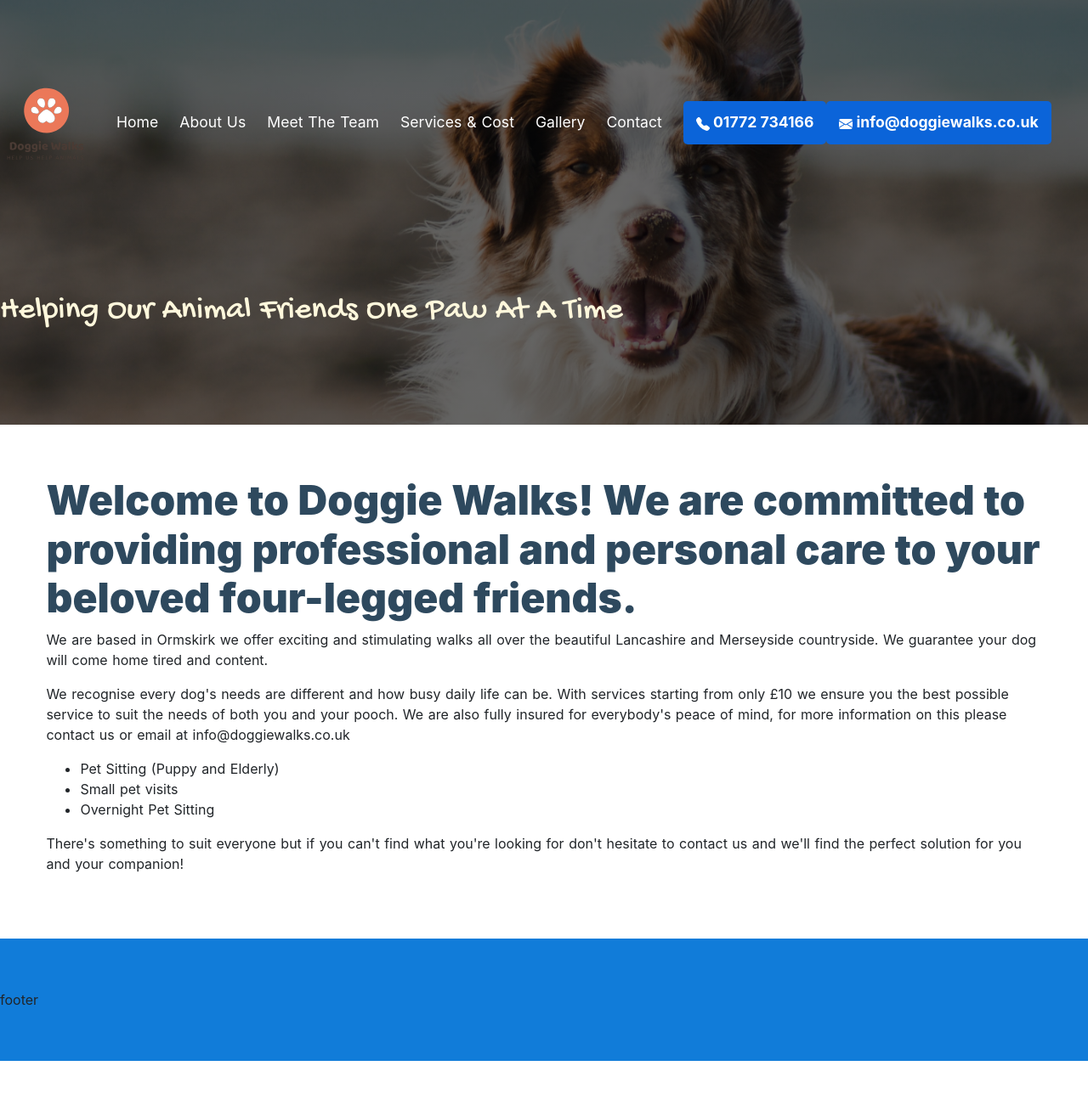
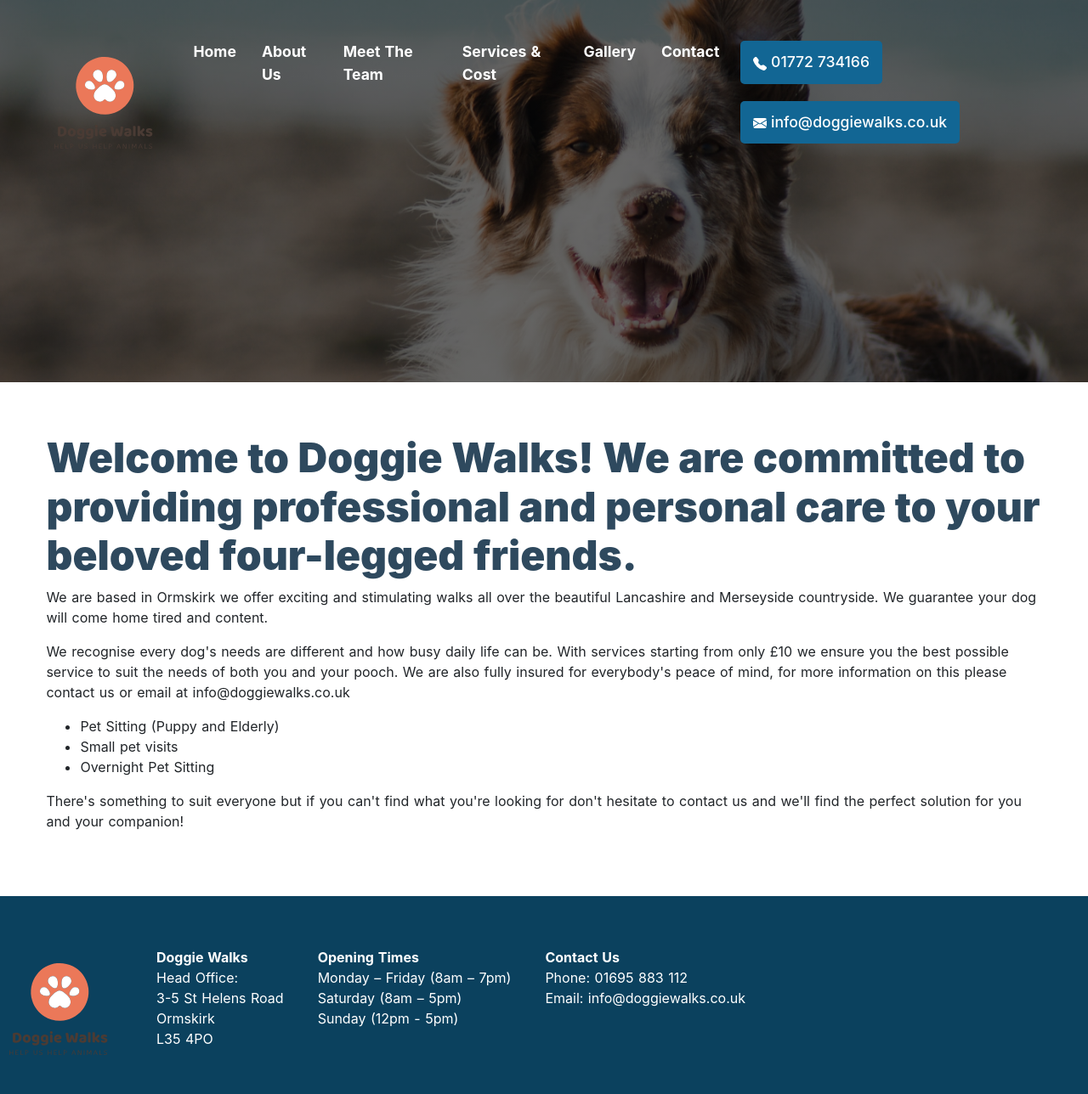
Before and after one commit to clarkenewsh/doggie-walks-site, a Nuxt app: page / in a window 1280 px wide. Shown: the top 1288 px of the page at 85% size. Before the commit the page ends 1249 px from the top, so only its background shows below. Built offline with nearby package versions, Linux system fonts and the light colour scheme.

Commit message:
fixes to component styles and functionality

```diff
--- a/components/ContactCTA.vue
+++ b/components/ContactCTA.vue
@@ -1,18 +1,32 @@
 <template>
   <div>
     <button>
-    <svg xmlns="http://www.w3.org/2000/svg" width="16" height="16" fill="currentColor" class="bi bi-telephone-fill" viewBox="0 0 16 16">
-  <path fill-rule="evenodd" d="M1.885.511a1.745 1.745 0 0 1 2.61.163L6.29 2.98c.329.423.445.974.315 1.494l-.547 2.19a.678.678 0 0 0 .178.643l2.457 2.457a.678.678 0 0 0 .644.178l2.189-.547a1.745 1.745 0 0 1 1.494.315l2.306 1.794c.829.645.905 1.87.163 2.611l-1.034 1.034c-.74.74-1.846 1.065-2.877.702a18.634 18.634 0 0 1-7.01-4.42 18.634 18.634 0 0 1-4.42-7.009c-.362-1.03-.037-2.137.703-2.877L1.885.511z"/>
+      <svg
+        xmlns="http://www.w3.org/2000/svg"
+        width="16"
+        height="16"
+        fill="currentColor"
+        class="bi bi-telephone-fill"
+        viewBox="0 0 16 16"
+      >
+        <path fill-rule="evenodd" d="M1.885.511a1.745 1.745 0 0 1 2.61.163L6.29 2.98c.329.423.445.974.315 1.494l-.547 2.19a.678.678 0 0 0 .178.643l2.457 2.457a.678.678 0 0 0 .644.178l2.189-.547a1.745 1.745 0 0 1 1.494.315l2.306 1.794c.829.645.905 1.87.163 2.611l-1.034 1.034c-.74.74-1.846 1.065-2.877.702a18.634 18.634 0 0 1-7.01-4.42 18.634 18.634 0 0 1-4.42-7.009c-.362-1.03-.037-2.137.703-2.877L1.885.511z" />
       </svg>
       01772 734166
     </button>
-  <button><svg xmlns="http://www.w3.org/2000/svg" width="16" height="16" fill="currentColor" class="bi bi-envelope-fill" viewBox="0 0 16 16">
-  <path d="M.05 3.555A2 2 0 0 1 2 2h12a2 2 0 0 1 1.95 1.555L8 8.414.05 3.555zM0 4.697v7.104l5.803-3.558L0 4.697zM6.761 8.83l-6.57 4.027A2 2 0 0 0 2 14h12a2 2 0 0 0 1.808-1.144l-6.57-4.027L8 9.586l-1.239-.757zm3.436-.586L16 11.801V4.697l-5.803 3.546z"/>
+    <button>
+      <svg
+        xmlns="http://www.w3.org/2000/svg"
+        width="16"
+        height="16"
+        fill="currentColor"
+        class="bi bi-envelope-fill"
+        viewBox="0 0 16 16"
+      >
+        <path d="M.05 3.555A2 2 0 0 1 2 2h12a2 2 0 0 1 1.95 1.555L8 8.414.05 3.555zM0 4.697v7.104l5.803-3.558L0 4.697zM6.761 8.83l-6.57 4.027A2 2 0 0 0 2 14h12a2 2 0 0 0 1.808-1.144l-6.57-4.027L8 9.586l-1.239-.757zm3.436-.586L16 11.801V4.697l-5.803 3.546z" />
       </svg>
       info@doggiewalks.co.uk
     </button>
   </div>
-
 </template>
 
 <script>
@@ -24,15 +38,13 @@ export default {
 <style scoped>
 button {
     border-radius: 5px;
-    text-align: center;
-    vertical-align: middle;
-    font-weight: bold;
+    font-weight: 500;
     padding: 12px 15px;
     cursor: pointer;
     color: #fff;
-    background-color: #0B64D9;
+    background-color: #126694;
     border: none;
     transition: 0.5s;
-
+    margin: 10px;
 }
 </style>
--- a/components/Logo.vue
+++ b/components/Logo.vue
@@ -50,8 +50,7 @@
 .doggie-walks-logo {
   animation: 1s appear;
   height: auto;
-  max-width: 7rem;
-  margin-right: auto;
+  max-width: 9rem;
 }
 
 @keyframes appear {
--- a/components/NavBar.vue
+++ b/components/NavBar.vue
@@ -20,7 +20,6 @@
       Contact
     </NuxtLink>
     <ContactCTA />
-    <Slogan />
   </nav>
 </template>
 
@@ -33,24 +32,37 @@ export default {
 <style scoped>
 nav {
   display: flex;
-  background-color: #f2f2f2;
-  justify-content:flex-start;
-  align-items: center;
-  flex-wrap: wrap;
-  padding: 20px 0;
+  justify-content: center;
   text-transform: capitalize;
-  height: 500px;
   background: linear-gradient(rgba(0, 0, 0, 0.6), rgba(0, 0, 0, 0.6)),  url('~assets/nav-background.jpeg');
   background-size: cover;
   background-position: center;
   background-repeat: no-repeat;
   border: none;
   font-size: 110%;
+  font-weight: 700;
+  padding: 3%;
+  flex-direction: column;
+  min-height: 450px;
 }
 
 nav a  {
-  padding-right: 25px;
-  display: block;
+  padding: 10px 15px;
   color: #fff;
+  align-items: center;
 }
+
+@media only screen and (min-width: 1024px) {
+    nav{
+      padding: 3% 1fr 3%;
+      flex-direction: row;
+  }
+ }
+
+@media only screen and (min-width: 1400px) {
+      nav {
+      padding: 7% 1fr 7%;
+  }
+}
+
 </style>
--- a/components/Slogan.vue
+++ b/components/Slogan.vue
@@ -1,6 +1,6 @@
 <template>
-  <div>
-    <p id="slogan">
+  <div id="slogan">
+    <p>
       Helping our animal friends one paw at a time
     </p>
   </div>
@@ -13,11 +13,13 @@ export default {
 </script>
 
 <style scoped>
+#slogan {
+  display: flex;
+}
 p {
-    font-size: 38px;
-    display: block;
-    color: cornsilk;
-    font-family: 'Gochi Hand', cursive;
+  font-size: 22px;
+  color: white;
+  font-family: 'Patrick Hand SC', cursive;
+  flex-basis: 100%;
 }
-
 </style>
--- a/components/TheFooter.vue
+++ b/components/TheFooter.vue
@@ -1,6 +1,26 @@
 <template>
   <footer>
-    footer
+    <Logo id="logo" />
+    <ul>
+      <li><strong>Doggie Walks</strong></li>
+      <li>Head Office:</li>
+      <li>3-5 St Helens Road</li>
+      <li>Ormskirk</li>
+      <li>L35 4PO</li>
+    </ul>
+    <ul>
+      <li><strong>Opening Times</strong></li>
+      <li>Monday – Friday (8am – 7pm)</li>
+      <li>Saturday (8am – 5pm)</li>
+      <li>Sunday (12pm - 5pm)</li>
+    </ul>
+    <ul>
+      <li><strong>Contact Us</strong></li>
+      <li>Phone: 01695 883 112</li>
+      <li>
+        Email: info@doggiewalks.co.uk
+      </li>
+    </ul>
   </footer>
 </template>
 
@@ -11,8 +31,16 @@ export default {
 </script>
 
 <style scoped>
+
 footer {
-  background: #117CD9;
+  background: #0B415E;
   padding: 60px 0px;
+  display: flex;
+  color: white;
+  grid-column: 2;
+}
+
+ul {
+  list-style: none;
 }
 </style>
```
Lines whose indentation alone changed are shown as unchanged.
